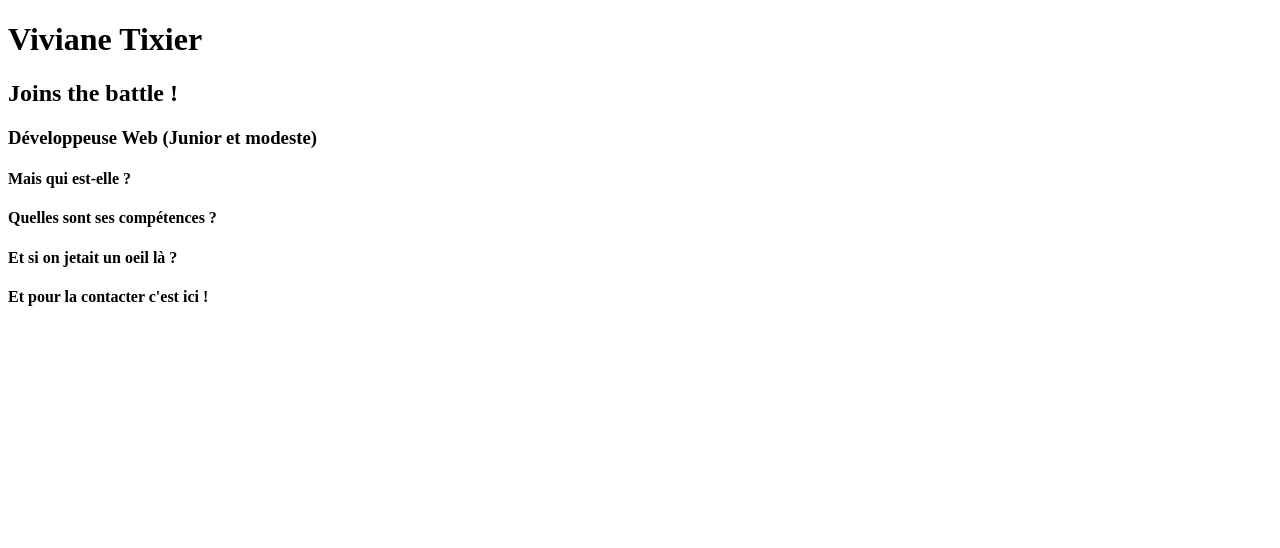
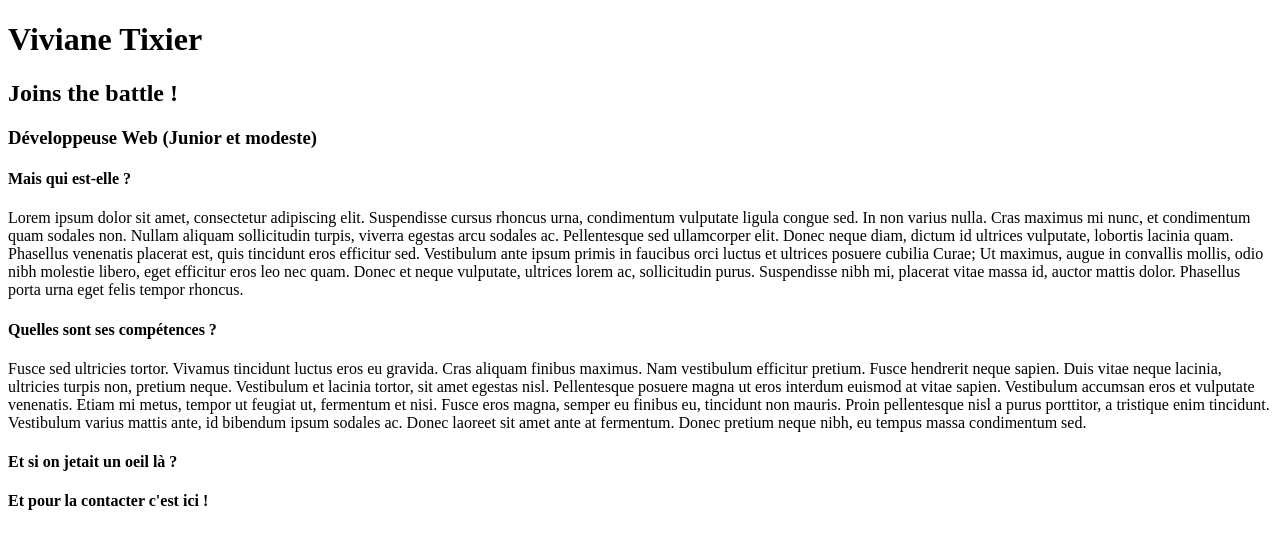
Before and after one commit to VivianeTixier/portfolio.github.io, a plain HTML site: page index.html in a window 1280 px wide. Drawn offline with Linux system fonts and the light colour scheme.

Commit message:
ajout des lorem ipsum

```diff
--- a/index.html
+++ b/index.html
@@ -19,13 +19,27 @@
     <section id="presentation" class="fond rouge">
         <h4>Mais qui est-elle ?</h4>
         <div class="text">
-
+            Lorem ipsum dolor sit amet, consectetur adipiscing elit. Suspendisse cursus rhoncus urna, condimentum
+            vulputate ligula congue sed. In non varius nulla. Cras maximus mi nunc, et condimentum quam sodales non.
+            Nullam aliquam sollicitudin turpis, viverra egestas arcu sodales ac. Pellentesque sed ullamcorper elit.
+            Donec neque diam, dictum id ultrices vulputate, lobortis lacinia quam. Phasellus venenatis placerat est,
+            quis tincidunt eros efficitur sed. Vestibulum ante ipsum primis in faucibus orci luctus et ultrices posuere
+            cubilia Curae; Ut maximus, augue in convallis mollis, odio nibh molestie libero, eget efficitur eros leo nec
+            quam. Donec et neque vulputate, ultrices lorem ac, sollicitudin purus. Suspendisse nibh mi, placerat vitae
+            massa id, auctor mattis dolor. Phasellus porta urna eget felis tempor rhoncus.
         </div>
     </section>
     <section id="competences" class="fond bleu">
         <h4>Quelles sont ses compétences ?</h4>
         <div class="text">
-
+            Fusce sed ultricies tortor. Vivamus tincidunt luctus eros eu gravida. Cras aliquam finibus maximus. Nam
+            vestibulum efficitur pretium. Fusce hendrerit neque sapien. Duis vitae neque lacinia, ultricies turpis non,
+            pretium neque. Vestibulum et lacinia tortor, sit amet egestas nisl. Pellentesque posuere magna ut eros
+            interdum euismod at vitae sapien. Vestibulum accumsan eros et vulputate venenatis. Etiam mi metus, tempor ut
+            feugiat ut, fermentum et nisi. Fusce eros magna, semper eu finibus eu, tincidunt non mauris. Proin
+            pellentesque nisl a purus porttitor, a tristique enim tincidunt. Vestibulum varius mattis ante, id bibendum
+            ipsum sodales ac. Donec laoreet sit amet ante at fermentum. Donec pretium neque nibh, eu tempus massa
+            condimentum sed.
         </div>
     </section>
     <section id="portFolio" class="fond vert">
```
